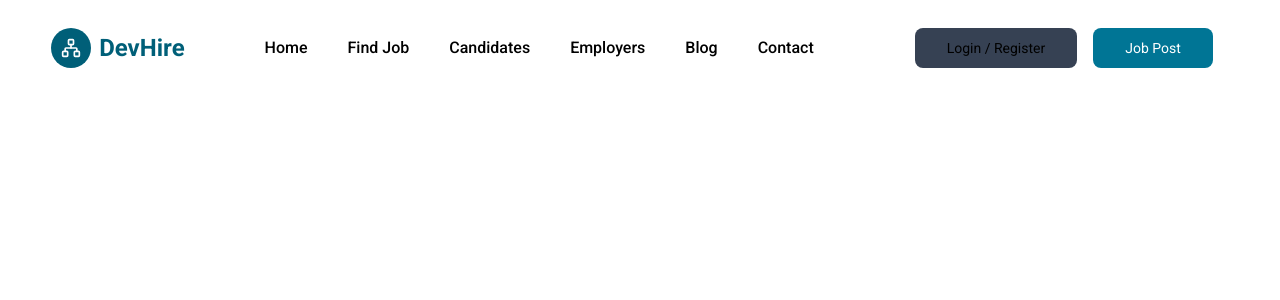
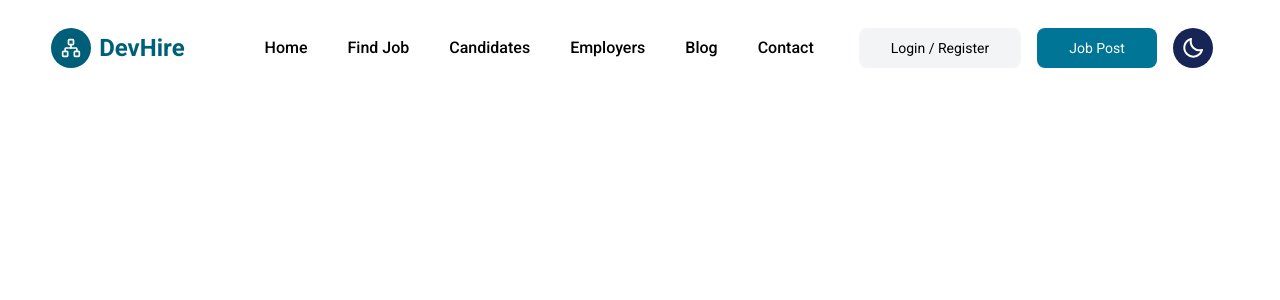
Before and after one commit to titohajili/Job-Landing, a Next.js app: page / in a window 1280 px wide. Shown: the top 300 px of the page. Built offline with nearby package versions, Linux system fonts and the light colour scheme.

Commit message:
Dark Mode

```diff
--- a/app/globals.css
+++ b/app/globals.css
@@ -1 +1,4 @@
 @import "tailwindcss";
+
+
+@custom-variant dark (&:where(.dark, .dark *));
--- a/app/layout.tsx
+++ b/app/layout.tsx
@@ -2,6 +2,7 @@ import type { Metadata } from "next";
 import { Roboto } from "next/font/google";
 import "./globals.css";
 import ResponsiveNav from "@/components/Home/Navbar/ResponsiveNav";
+import Provider from "@/components/Hoc/Provider";
 
 const font = Roboto({
   weight: ["100", "200", "300", "400", "500", "600", "700", "800", "900"],
@@ -21,12 +22,16 @@ export default function RootLayout({
   children: React.ReactNode;
 }>) {
   return (
-    <html lang="en">
+    <html lang="en" suppressHydrationWarning>
       <body
         className={`${font.className} antialiased`}
       >
-        <ResponsiveNav/>
-        {children}
+        <Provider>
+
+          <ResponsiveNav/>
+          {children}
+
+        </Provider>
       </body>
     </html>
   );
--- /dev/null
+++ b/components/Helper/ThemeToggler.tsx
@@ -0,0 +1,29 @@
+'use client'
+import { useTheme } from 'next-themes';
+import React, { useEffect, useState } from 'react'
+import { BiMoon, BiSun } from 'react-icons/bi';
+
+const ThemeToggler = () => {
+
+    const [mounted, setMounted] = useState(false);
+
+    const {theme,setTheme, systemTheme} = useTheme();
+
+    useEffect(()=>{
+        setMounted(true);
+    },[]);
+
+    if(!mounted) return null;
+
+    const currentTheme = theme ==='system' ? systemTheme : theme;
+
+  return <button onClick={()=> setTheme(currentTheme === 'dark' ? 'light' : 'dark')} className='p-2 transition w-10 h-10 bg-blue-950 dark:bg-white rounded-full flex flex-col items-center justify-center'>
+    {currentTheme === 'dark' ? (
+        <BiSun className='text-white dark:text-black w-7 h-7 cursor-pointer'/>
+    ) : (
+        <BiMoon className='text-white dark:text-black w-7 h-7 cursor-pointer'/>
+    )}
+  </button>
+}
+
+export default ThemeToggler
--- /dev/null
+++ b/components/Hoc/Provider.tsx
@@ -0,0 +1,12 @@
+import { ThemeProvider } from 'next-themes'
+import  { ReactNode } from 'react'
+
+const Provider = ({children}: {children: ReactNode}) => {
+  return <ThemeProvider attribute="class" enableSystem defaultTheme='system'>
+    {children}
+  </ThemeProvider>
+
+
+}
+
+export default Provider
--- a/components/Home/Navbar/Nav.tsx
+++ b/components/Home/Navbar/Nav.tsx
@@ -1,4 +1,5 @@
 'use client';
+import ThemeToggler from '@/components/Helper/ThemeToggler';
 import { NavLinks } from '@/constant/constnt';
 import Link from 'next/link';
 import React, { useEffect, useState } from 'react';
@@ -29,16 +30,16 @@ const Nav = ({openNav}:Props) => {
   },[])
 
   return (
-    <div className={`transition-all duration-200 h-[12vh] z-1000 fixed w-full ${navBg ? 'bg-white shadow-md' : "fixed"}`}>
+    <div className={`transition-all duration-200 h-[12vh] z-1000 fixed w-full ${navBg ? 'bg-white dark:bg-gray-900 shadow-md' : "fixed"} `}>
       <div className='flex items-center h-full justify-between w-[92%] mx-auto'>
         <div className='flex items-center sm:space-x-20 '>
           {/* LOGO */}
 
           <div className='flex items-center space-x-2'>
-            <div className='w-10 h-10 bg-cyan-800 rounded-full flex items-center justify-center flex-col'>
-              <LuNetwork className='w-5 h-5  text-white'/>
+            <div className='w-10 h-10 bg-cyan-800 dark:bg-white rounded-full flex items-center justify-center flex-col'>
+              <LuNetwork className='w-5 h-5  text-white dark:text-black'/>
             </div>
-            <h1 className='text-cl hidden sm:block md:text-2xl text-cyan-800 font-bold'>DevHire</h1>
+            <h1 className='text-cl hidden sm:block md:text-2xl text-cyan-800 dark:text-white font-bold'>DevHire</h1>
           </div>
 
           {/* NAV LINKS */}
@@ -46,7 +47,7 @@ const Nav = ({openNav}:Props) => {
           <div className='hidden lg:flex items-center space-x-10'>
             {
               NavLinks.map((link)=>{
-                return <Link key={link.id} href={link.url} className='text-base hover:text-cyan-700 font-medium transition-all duration-200'>
+                return <Link  key={link.id} href={link.url} className='text-base hover:text-cyan-700 dark:hover:text-cyan-200 font-medium transition-all duration-200'>
                   <p>{link.label}</p>
                 </Link>
               })
@@ -58,12 +59,13 @@ const Nav = ({openNav}:Props) => {
         <div className='flex items-center space-x-4'>
 
           {/* Login/register button */}
-          <button className='px-8 py-2.5 text-xs sm:text-sm rounded-lg cursor-pointer bg-gray-700 hover:bg-gray-300 transition-all duration-300'>Login / Register</button>
+          <button className='px-8 py-2.5 text-xs sm:text-sm rounded-lg cursor-pointer bg-gray-100 dark:bg-gray-700 dark:hover:bg-gray-900 hover:bg-gray-300 transition-all duration-300'>Login / Register</button>
 
           {/* Job post button */}
           <button className='px-8 py-2.5 text-sm hidden sm:block cursor-pointer rounded-lg bg-cyan-700 hover:bg-cyan-900 transition-all duration-300 text-white'>Job Post</button>
 
           {/* Theme Toggler */}
+          <ThemeToggler/>
 
           {/* Burger menu */}
           <HiBars3BottomRight onClick={openNav} className='w-8 h-8 cursor-pointer text-black lg:hidden'/>
--- a/package.json
+++ b/package.json
@@ -10,6 +10,7 @@
   },
   "dependencies": {
     "next": "16.0.3",
+    "next-themes": "^0.4.6",
     "react": "19.2.0",
     "react-dom": "19.2.0",
     "react-icon": "^1.0.0",
```
Also changed, not shown: 1 other file (tests, documents, lock files or other folders).
